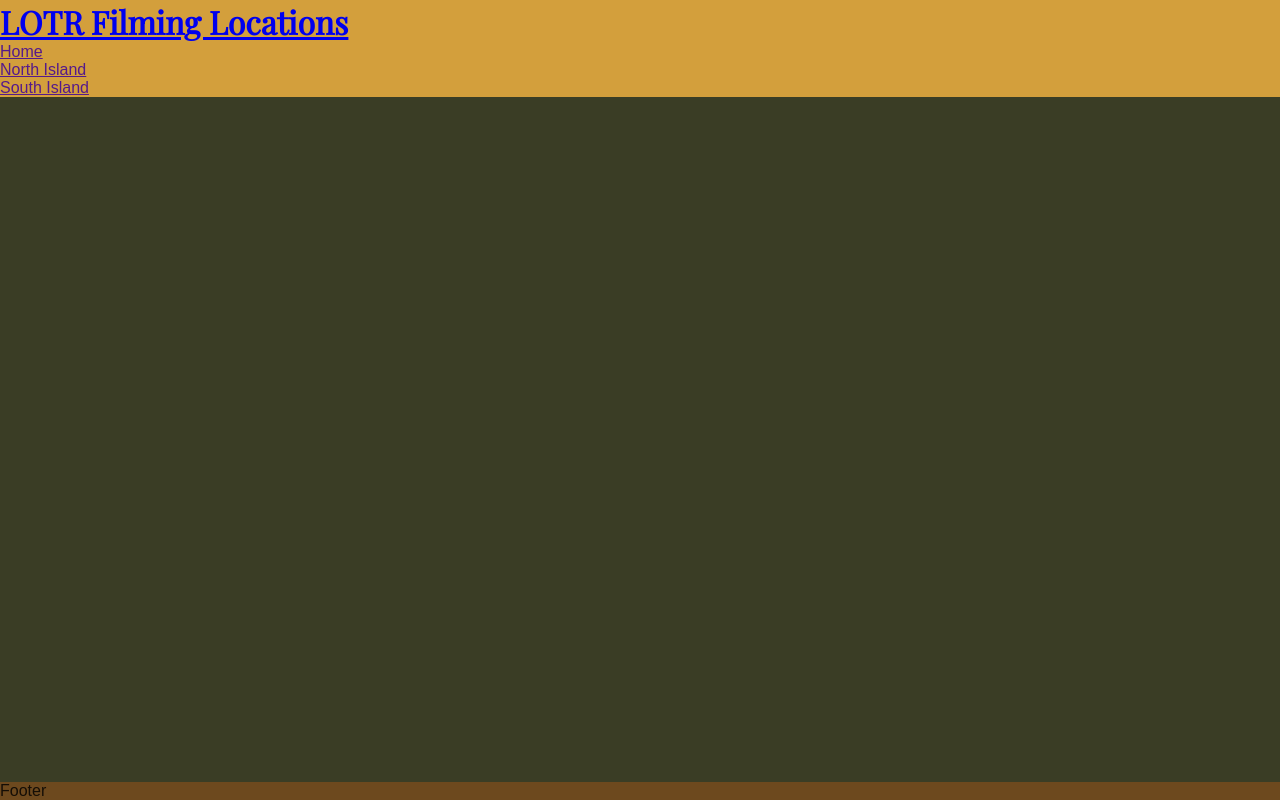
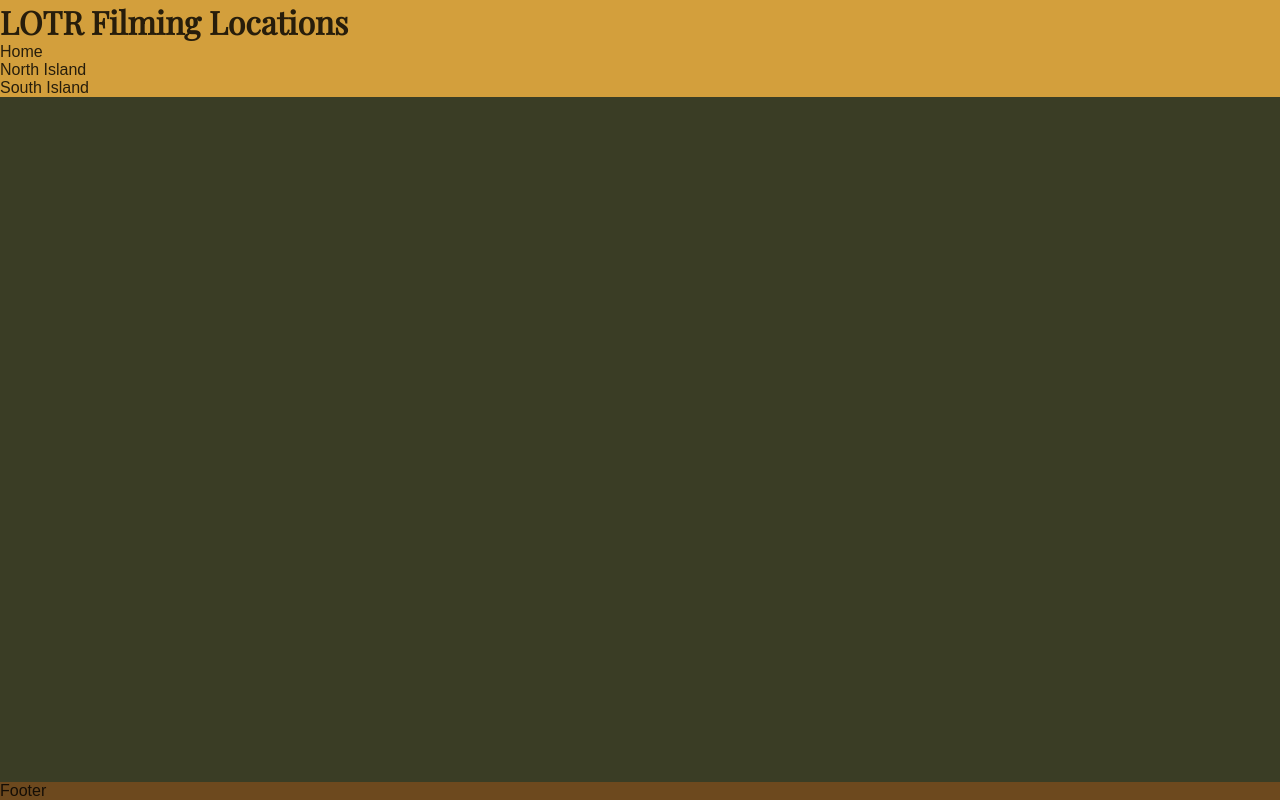
Before and after one commit to alexelbert/lothr-sites, a plain HTML site: page index.html in a window 1280 px wide. Drawn offline with nearby package versions, Linux system fonts and the light colour scheme; a web font is replaced by a local one.

Commit message:
Styled header to remove the link underline

```diff
--- a/assets/css/style.css
+++ b/assets/css/style.css
@@ -16,8 +16,15 @@
     font-weight: 300;
 }
 
+header a {
+    text-decoration: none;
+    color: inherit;
+
+}
+
 h1 {
     font-family: 'Playfair Display', serif;
+    color: rgba(0, 0, 0, 0.815);
 }
 
 header {
```
